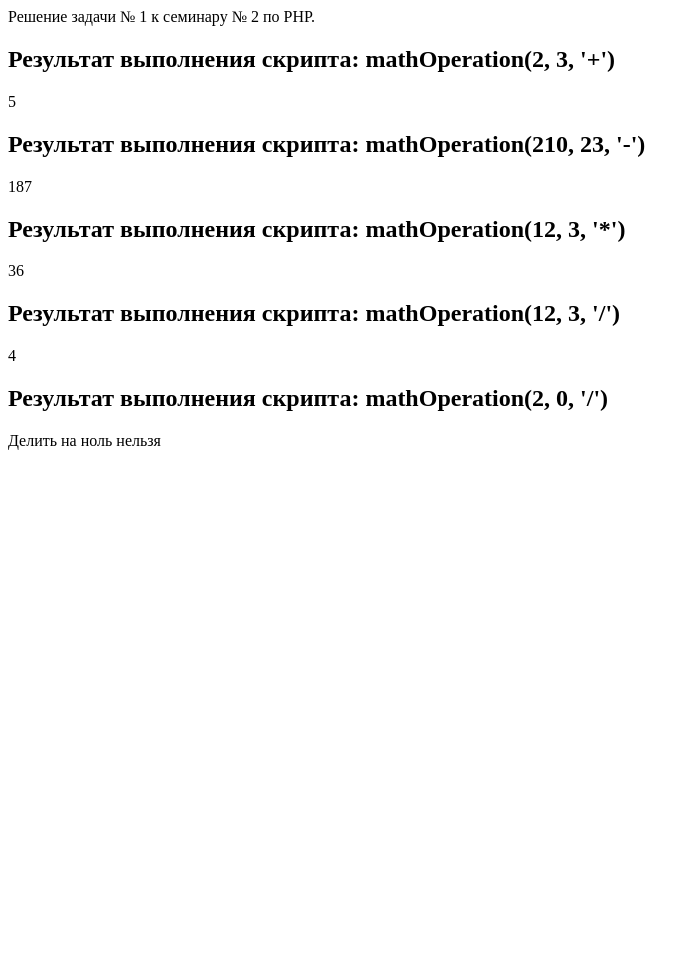
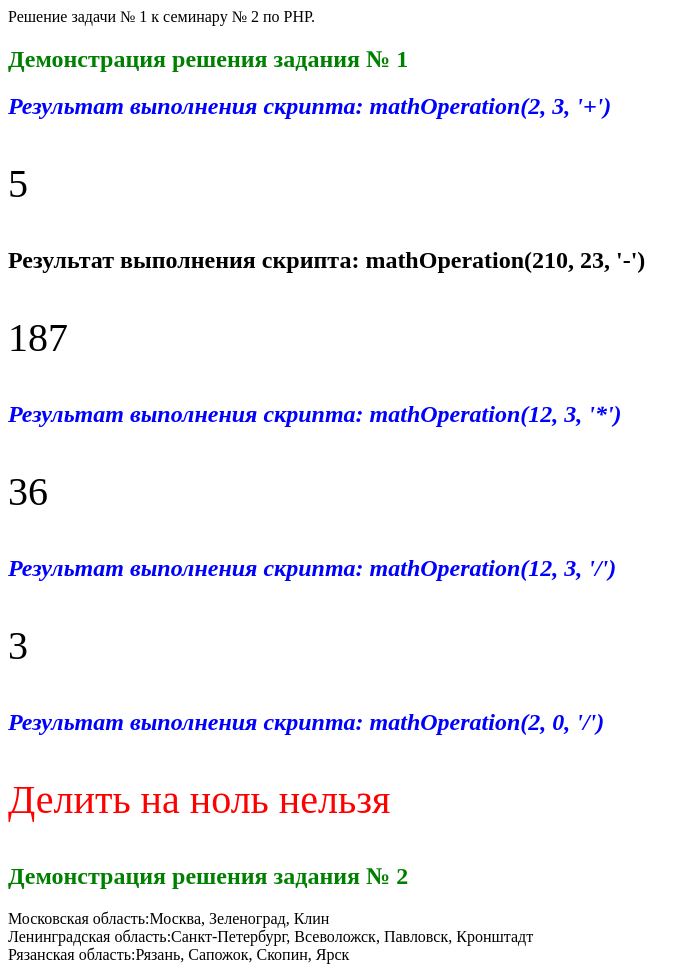
Before and after one commit to Valeentin87/PHP-seminar-2, a PHP site: page / in a window 1280 px wide. Shown: the whole page, without its empty margins (0-700 px from the left). Before the commit the page ends 450 px from the top, so only its background shows below. Run offline with PHP 8.4, Linux system fonts and the light colour scheme.

Commit message:
успешное решение задания № 2

```diff
--- a/code/index.php
+++ b/code/index.php
@@ -31,18 +31,44 @@ function mathOperation($arg1, $arg2, $operation) {
     }
 }
 ?>
-
-<h2>Результат выполнения скрипта: mathOperation(2, 3, '+') </h2>
-<p> <?php echo mathOperation(2, 3, '+'); ?> </p>
+<h2 style="color:green;"> Демонстрация решения задания № 1 </h2>
+<h2 style="font-style:italic; color:blue;">Результат выполнения скрипта: mathOperation(2, 3, '+') </h2>
+<p style="font-size: 30pt"> <?php echo mathOperation(2, 3, '+'); ?> </p>
 
 <h2>Результат выполнения скрипта: mathOperation(210, 23, '-') </h2>
-<p> <?php echo mathOperation(210, 23, '-'); ?> </p>
+<p style="font-size: 30pt"> <?php echo mathOperation(210, 23, '-'); ?> </p>
 
-<h2>Результат выполнения скрипта: mathOperation(12, 3, '*') </h2>
-<p> <?php echo mathOperation(12, 3, '*'); ?> </p>
+<h2 style="font-style:italic; color:blue;">Результат выполнения скрипта: mathOperation(12, 3, '*') </h2>
+<p style="font-size: 30pt"> <?php echo mathOperation(12, 3, '*'); ?> </p>
 
-<h2>Результат выполнения скрипта: mathOperation(12, 3, '/') </h2>
-<p> <?php echo mathOperation(12, 3, '/'); ?> </p>
+<h2 style="font-style:italic; color:blue;">Результат выполнения скрипта: mathOperation(12, 3, '/') </h2>
+<p style="font-size: 30pt"> <?php echo mathOperation(12, 4, '/'); ?> </p>
 
-<h2>Результат выполнения скрипта: mathOperation(2, 0, '/') </h2>
-<p> <?php echo mathOperation(2, 0, '/'); ?> </p>
+<h2 style="font-style:italic; color:blue;">Результат выполнения скрипта: mathOperation(2, 0, '/') </h2>
+<p style="font-size: 30pt; color:red;"> <?php echo mathOperation(2, 0, '/'); ?> </p>
+
+<h2  style="color:green;">Демонстрация решения задания № 2 </h2>
+<?php
+/*
+3. Объявить массив, в котором в качестве ключей будут использоваться названия областей, а в качестве значений –
+массивы с названиями городов из соответствующей области. Вывести в цикле значения массива,
+чтобы результат был таким: Московская область: Москва, Зеленоград, Клин Ленинградская область: Санкт-Петербург,
+Всеволожск, Павловск, Кронштадт Рязанская область … (названия городов можно найти на maps.yandex.ru).
+*/
+
+
+$cityArr = [
+    'Московская область' => ['Москва', 'Зеленоград', 'Клин'],
+    'Ленинградская область' => ['Санкт-Петербург', 'Всеволожск', 'Павловск', 'Кронштадт'],
+    'Рязанская область' => ['Рязань', 'Сапожок', 'Скопин', 'Ярск']
+];
+
+$allCities = '';
+foreach($cityArr as $key => $elem){
+    $allCities = $key.":";
+    foreach($elem as $city){
+        $allCities .= $city.', ';
+    }
+    echo rtrim($allCities, ', ')."<br>";
+
+};
```
